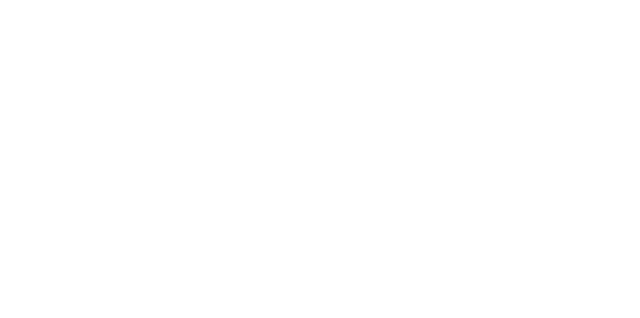
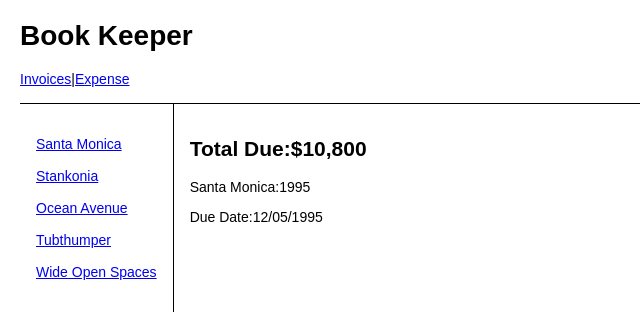
Before and after one commit to OldSpaling/react-exercise, a React (Create React App) app in the folder my-app/: page /invoices/1995 in a window 1280 px wide. Before the commit this address had no page. Shown: the top 318 px of the page, without its empty margins (0-640 px from the left). Built offline with nearby package versions, Linux system fonts and the light colour scheme.

Commit message:
feat:layout with useParams

```diff
--- /dev/null
+++ b/my-app/src/components/invoice.jsx
@@ -0,0 +1,36 @@
+import React from "react";
+// import { useParams, withParams} from "react-router-dom";
+// import { withParams} from 'react-router';
+import { getInvoice } from "../data";
+import withParams from "../hocs";
+//useParams 获取路由param,不能使用class component
+// export default function Invoice() {
+//     const params = useParams();
+//     let invoice = getInvoice(+params.invoiceId);
+//     return (
+//         <main style={{ padding: "1rem" }}>
+//             <h2>Total Due:{invoice.amount}</h2>
+//             <p>
+//                 {invoice.name}:{invoice.number}
+//             </p>
+//             <p>Due Date:{invoice.due}</p>
+//         </main>
+//     );
+// }
+ class Invoice extends React.Component{
+     render() {
+        //class component 不能直接使用此方法
+        // const params = useParams();
+        let invoice = getInvoice(+this.props.params.invoiceId);
+        return (
+            <main style={{ padding: "1rem" }}>
+                <h2>Total Due:{invoice.amount}</h2>
+                <p>
+                    {invoice.name}:{invoice.number}
+                </p>
+                <p>Due Date:{invoice.due}</p>
+            </main>
+        );
+    }
+}
+export default withParams(Invoice);
--- a/my-app/src/components/invoices.jsx
+++ b/my-app/src/components/invoices.jsx
@@ -1,10 +1,25 @@
 import React from 'react';
+import { Link, Outlet } from 'react-router-dom';
+import { getInvoices } from '../data';
 export default class Invoices extends React.Component {
     render() {
+        const invoices = getInvoices();
         return (
-            <main style={{ padding: "1rem 0" }}>
-                <h2>Invoices</h2>
-            </main>
+            <div style={{ display: "flex" }}>
+                <nav style={{
+                    borderRight: "solid 1px",
+                    padding:"1rem"
+                }}>
+                    {
+                        invoices.map(invoice => (
+                            <Link style={{ display: "block", margin: "1rem 0" }} to={`/invoices/${invoice.number}`}key={invoice.number}>
+                                {invoice.name}
+                            </Link>
+                        ))
+                    }
+                </nav>
+                <Outlet/>
+            </div>
         );
     }
 }
--- /dev/null
+++ b/my-app/src/data.js
@@ -0,0 +1,41 @@
+let invoices = [
+    {
+        name: "Santa Monica",
+        number: 1995,
+        amount: "$10,800",
+        due: "12/05/1995"
+    },
+    {
+        name: "Stankonia",
+        number: 2000,
+        amount: "$8,000",
+        due: "10/31/2000"
+    },
+    {
+        name: "Ocean Avenue",
+        number: 2003,
+        amount: "$9,500",
+        due: "07/22/2003"
+    },
+    {
+        name: "Tubthumper",
+        number: 1997,
+        amount: "$14,000",
+        due: "09/01/1997"
+    },
+    {
+        name: "Wide Open Spaces",
+        number: 1998,
+        amount: "$4,600",
+        due: "01/27/2998"
+    }
+];
+
+export function getInvoices() {
+    return invoices;
+}
+export function getInvoice(number) {
+    return invoices.find(
+        invoice => invoice.number === number
+    );
+}
--- /dev/null
+++ b/my-app/src/hocs.js
@@ -0,0 +1,5 @@
+import { useParams } from 'react-router-dom';
+//解决class component 不能使用userParams()的问题
+export default function withParams(Component) {
+    return props => <Component {...props} params={useParams()} />;
+}
--- a/my-app/src/index.jsx
+++ b/my-app/src/index.jsx
@@ -3,15 +3,21 @@
 import { BrowserRouter, Route, Routes} from "react-router-dom";
 import App from './app.component';
 import Expense from './components/expense';
+import Invoice from './components/invoice';
 import Invoices from './components/invoices';
 import './index.css';
-
+//The "*" has special meaning here. It will match only when no other routes do.
 reactDom.render(
     <BrowserRouter >
         <Routes>
             <Route path="/" element={<App />}>
                 <Route path="expenses" element={<Expense />}></Route>
-                <Route path="invoices" element={<Invoices />}></Route>
+                <Route path="invoices" element={<Invoices />}>
+                    <Route path=":invoiceId" element={<Invoice/>}></Route>
+                </Route>
+                <Route path="*" element={
+                    <main style={{ padding: "1rem" }}>there is nothing here!</main>
+                }></Route>
             </Route>
         </Routes>
     </BrowserRouter>,
```
